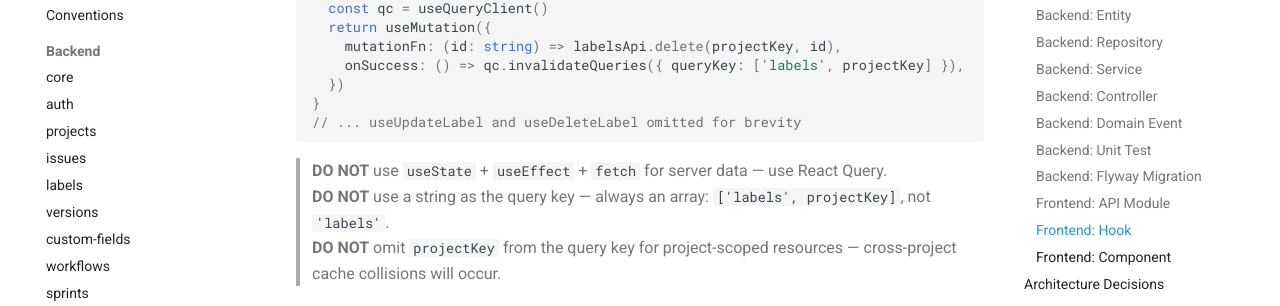
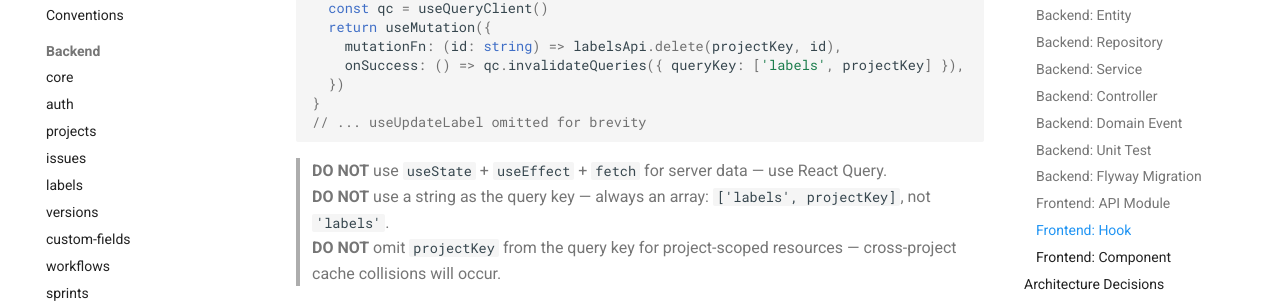
Before and after one commit to WolfTasks/TaskWolf, an MkDocs documentation site: the page built from mkdocs/developer-guide/ai-guide.md, in a window 1280 px wide and 900 px high, scrolled down 6662 px. Shown: the part 147-453 px from the top of the window. Built offline with MkDocs 1.6.1 and Material for MkDocs 9.7.7, drawn with Linux system fonts in a browser that asks for light colours; comment, search, counter and statistics services are not loaded; some of the changed text lies outside the part shown.

Commit message:
docs(wiki): fix brevity comments — delete/useDeleteLabel are shown, not omitted

````diff
--- a/mkdocs/developer-guide/ai-guide.md
+++ b/mkdocs/developer-guide/ai-guide.md
@@ -102,7 +102,7 @@ class LabelService(
             .orElseThrow { NotFoundException("Label not found: $labelId") }
         labelRepository.delete(label)
     }
-    // ... update and delete omitted for brevity
+    // ... update omitted for brevity
 }
 ```
 
@@ -303,7 +303,7 @@ export function useDeleteLabel(projectKey: string) {
     onSuccess: () => qc.invalidateQueries({ queryKey: ['labels', projectKey] }),
   })
 }
-// ... useUpdateLabel and useDeleteLabel omitted for brevity
+// ... useUpdateLabel omitted for brevity
 ```
 
 > **DO NOT** use `useState` + `useEffect` + `fetch` for server data — use React Query.
````
